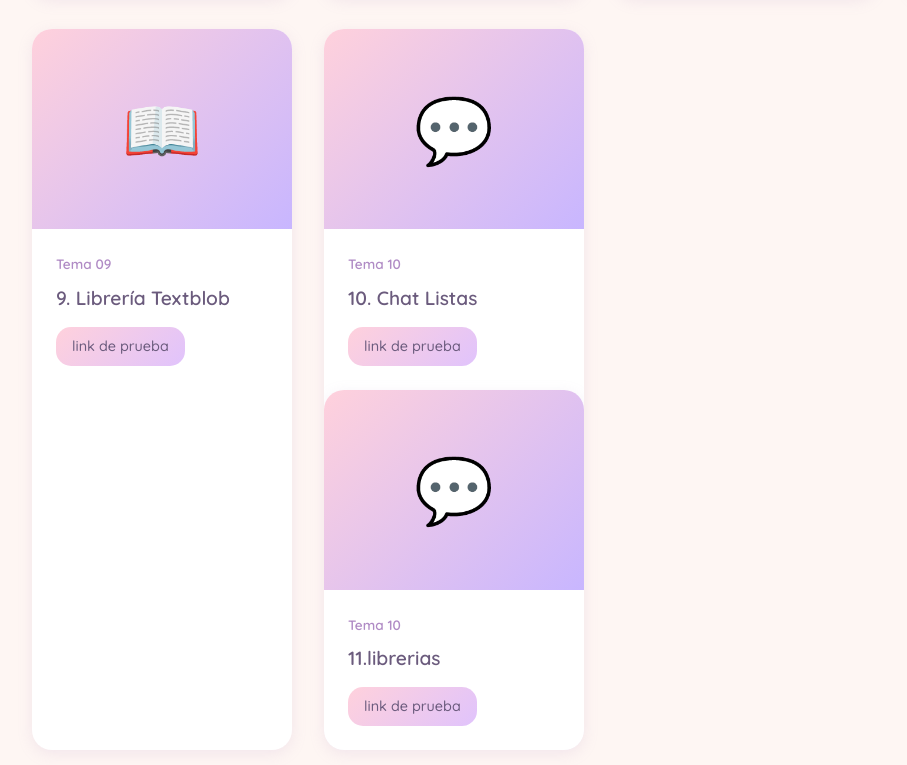
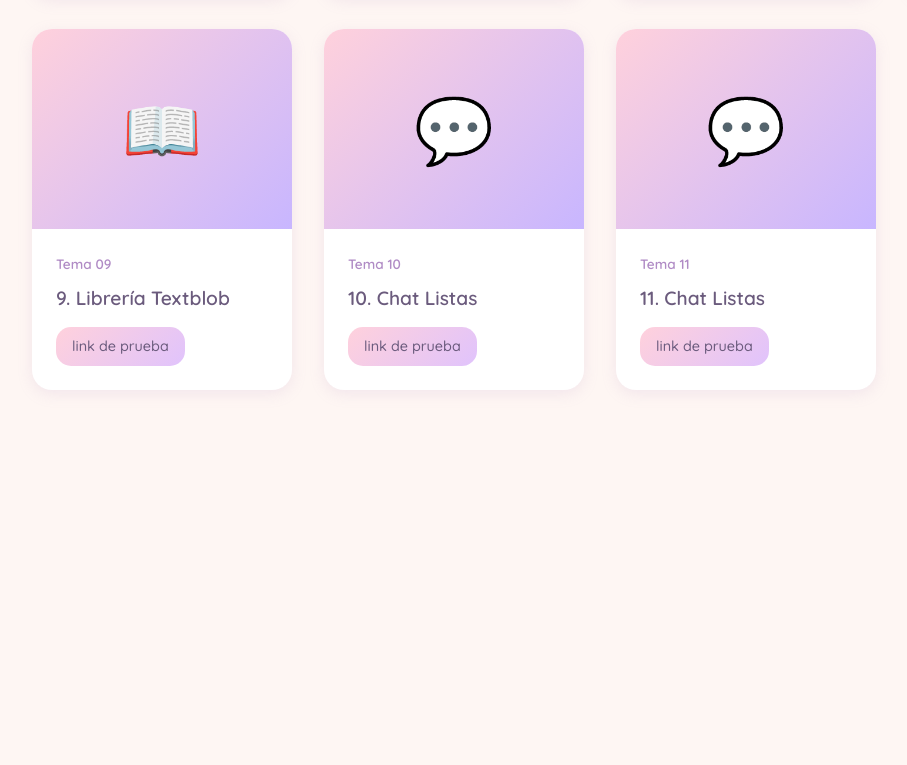
Before and after one commit to rakeeeel/portafolio_lenguajenatural, a plain HTML site: page index.html in a window 1280 px wide. Shown: the part 1762-2527 px from the top of the page, without its empty margins (40-947 px from the left). After the commit the page ends 2216 px from the top, so only its background shows below. Drawn offline with Linux system fonts and the light colour scheme.

Commit message:
Update index.html

```diff
--- a/index.html
+++ b/index.html
@@ -306,14 +306,18 @@
                     <h3>10. Chat Listas</h3>
                     <a href="chatlistas.html">link de prueba</a>
                 </div>
-                 <!-- Card 11 -->
+            </div>
+<!-- Card 11 -->
             <div class="card">
                 <div class="card-image icon-10"></div>
                 <div class="card-content">
-                    <div class="card-number">Tema 10</div>
-                    <h3>11.librerias</h3>
+                    <div class="card-number">Tema 11</div>
+                    <h3>11. Chat Listas</h3>
                     <a href="libreriaspln.html">link de prueba</a>
                 </div>
             </div>
+
+        </div>
+    </section>
 </body>
 </html>
```
